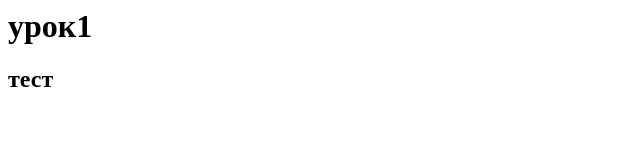
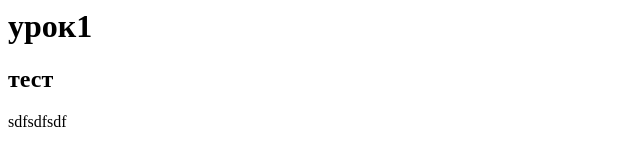
Before and after one commit to Dnsk3211/Test, a plain HTML site: page index.html in a window 1280 px wide. Shown: the full height of the page, 0-640 px from the left. Drawn offline with Linux system fonts and the light colour scheme.

Commit message:
second comit

```diff
--- a/index.html
+++ b/index.html
@@ -1,10 +1,12 @@
 <html>
 	<head>
+		<meta charset="utf-8">
 		<link rel="stylesheet" href="css/style.css">
 		<title>Заголовок</title>
 	</head>
 	<body>
 		<h1>урок1</h1>
 		<h2>тест</h2>
+		<p> sdfsdfsdf </p>
 	</body>
 </html>
```
